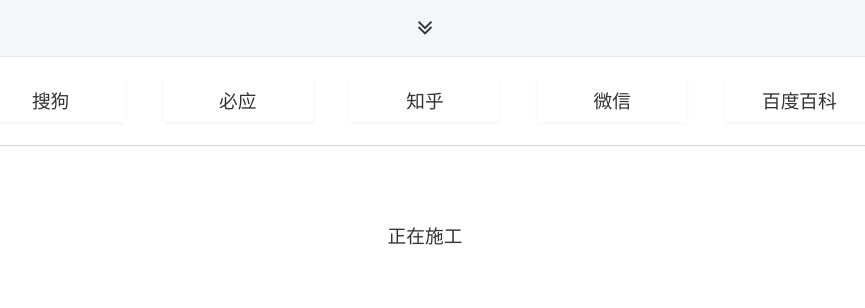
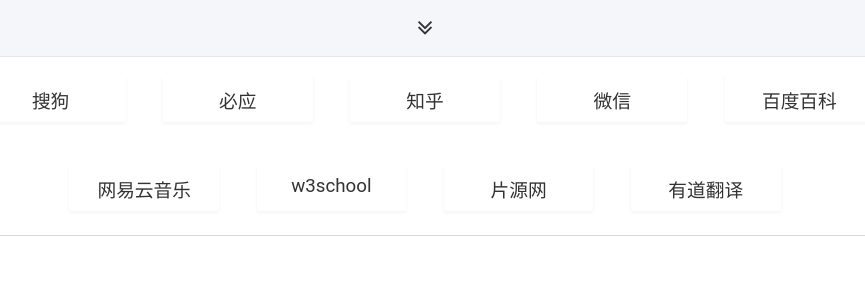
Before and after one commit to BIGC-HUB/enSure, a plain HTML site: page index.html in a window 1280 px wide. Both pictures are taken after a click on the element 640 px from the left and 28 px from the top of the page. Shown: the top 308 px of the page, without its empty margins (215-1080 px from the left). Drawn offline with nearby package versions, Linux system fonts and the light colour scheme; files that its build step writes are made by us from their sources.

Commit message:
添加搜索引擎 优化智能提示

```diff
--- a/debug.js
+++ b/debug.js
@@ -44,33 +44,49 @@
     })
     // 初始化 引擎
 var engine = {
-    all : [
-        {id:0,
-            name:'',
-            url:`http://www.sogou.com/web?ie={inputEncoding}&query=`,
-        },{
-            id:1,
-            name:'搜狗',
-            url:`http://www.sogou.com/web?ie={inputEncoding}&query=`,
-        },{
-            id:2,
-            name:'必应',
-            url:`http://cn.bing.com/search?q=`,
-        },{
-            id:3,
-            name:'知乎',
-            url:`http://www.zhihu.com/search?q=`,
-        },{
-            id:4,
-            name:'微信',
-            url:`http://weixin.sogou.com/weixin?type=2&query=`,
-        },{
-            id:5,
-            name:'百度百科',
-            url:`http://baike.baidu.com/item/`,
+    all: [{
+        id: 0,
+        name: '',
+        url: `http://www.sogou.com/web?ie={inputEncoding}&query=`,
+    }, {
+        id: 1,
+        name: '搜狗',
+        url: `http://www.sogou.com/web?ie={inputEncoding}&query=`,
+    }, {
+        id: 2,
+        name: '必应',
+        url: `http://cn.bing.com/search?q=`,
+    }, {
+        id: 3,
+        name: '知乎',
+        url: `http://zhihu.sogou.com/zhihu?query=`,
+    }, {
+        id: 4,
+        name: '微信',
+        url: `http://weixin.sogou.com/weixin?type=2&query=`,
+    }, {
+        id: 5,
+        name: '百度百科',
+        url: `http://baike.baidu.com/item/`,
+    }, {
+        id: 6,
+        name: '网易云音乐',
+        url: `http://music.163.com/#/search/m/?s=`,
+    }, {
+        id: 7,
+        name: 'w3school',
+        url: `http://cn.bing.com/search?q=site:w3school.com.cn+`,
+    }, {
+        id: 8,
+        name: '片源网',
+        url: `http://pianyuan.net/search?q=`,
+    }, {
+        id: 9,
+        name: '有道翻译',
+        url: `http://dict.youdao.com/w/`,
     },
     ],
-    id  : 0,
+    id: 0,
 }
 for (i of engine.all) {
     if (i.id > 0) {
@@ -79,12 +95,12 @@
     }
     if (i.id === engine.id) {
         var input = $('.search-input')[0]
-        input.dataset.id  = i.id
+        input.dataset.id = i.id
         input.placeholder = i.name
     }
 }
 // 搜索 按钮
-$('.search-button').on('click',   function() {
+$('.search-button').on('click', function() {
         so.search()
     })
     // 引擎 按钮
@@ -97,9 +113,9 @@
     })
     // 智能提示
 var so = {
-    search: function(value){
+    search: function(value) {
         var input = $('.search-input')[0]
-        var id    = Number(input.dataset.id)
+        var id = Number(input.dataset.id)
         if (value === undefined) {
             var value = input.value
         }
@@ -109,7 +125,7 @@
             }
         }
         if (value !== '') {
-            window.open( url )
+            window.open(url)
         } else {
             $('.search-input').focus()
         }
@@ -119,28 +135,31 @@
         var data = encodeURI(content)
         var sugurl = `https://www.sogou.com/suggnew/ajajjson?type=web&key=${data}`
             //回调函数
-        window.sogou = { sug: function(json) {
+        window.sogou = {
+                sug: function(json) {
                     so.sug = json[1]
                     $('.search-li').remove()
-            if(so.sug.length === 0) {
+                    if (so.sug.length === 0) {
                         so.hide()
                     } else {
                         so.show()
                     }
-        }}
+                }
+            }
             //动态 JS脚本
-        var temp =  `<script src=${sugurl}></script>`
+        var temp = `<script src=${sugurl}></script>`
         $("#id-Sug").html(temp)
             //http://www.cnblogs.com/woider/p/5805248.html
     },
     sug: [],
     now: -1,
     addClass: function(hover) {
-        $('.search-li').each( function(i, e) {
+        $('.search-li').each(function(i, e) {
             if (i === so.now) {
                 var e = $(e)
                 e.addClass('search-li-hover')
-                if (!hover) { //如果不是悬浮
+                //如果不是悬浮
+                if (!hover) {
                     $('.search-input').val(e.text())
                 }
             } else {
@@ -151,19 +170,21 @@
     upDown: function(next) {
         if (so.sug.length > 1) {
             var all = so.sug.length
-            var old = (so.now  + all) % all
-            so.now  = (old + next) % all
+            var old = (so.now + all) % all
+            so.now = (old + next) % all
             so.addClass()
         } else if (so.sug.length === 1) {
-            $('.search-li').addClass('search-li-hover')
+            var one = $('.search-li')
+            one.addClass('search-li-hover')
+            $('.search-input').val( one.text() )
         }
     },
     hide: function() {
-        $('.search-list').css('border-color','transparent')
+        $('.search-list').css('border-color', 'transparent')
         setTimeout("$('.search-li').hide()", 100)
     },
     show: function() {
-        $('.search-list').css('border-color','#037dd8')
+        $('.search-list').css('border-color', '#037dd8')
         for (var i = 0; i < so.sug.length; i++) {
             $('.search-list').append(`<div data-id=${i} class="search-li">${so.sug[i]}</div>`)
         }
@@ -171,12 +192,12 @@
         $('.search-space')[0].remove()
     },
 }
-$('.search-list' ).on('mouseover', '.search-li', function(event) {
+$('.search-list').on('mouseover', '.search-li', function(event) {
     so.now = Number(event.target.dataset.id)
     var hover = true
     so.addClass(hover)
 })
-$('.search-list' ).on('click',     '.search-li', function(event) {
+$('.search-list').on('click', '.search-li', function(event) {
     var value = $(event.target).text()
     so.search(value)
 })
@@ -192,14 +213,14 @@
         so.now = -1
     }
 })
-$('.search-input').on('blur',  function() {
+$('.search-input').on('blur', function() {
     so.hide()
 })
 $('.search-input').on('focus', function() {
-    if(so.sug.length === 0) {
+        if (so.sug.length === 0) {
             so.hide()
         } else {
-        $('.search-list').css('border-color','#037dd8')
+            $('.search-list').css('border-color', '#037dd8')
             $('.search-li').show()
         }
     })
--- a/index.html
+++ b/index.html
@@ -4,18 +4,23 @@
     <meta charset="utf-8">
     <title>海纳百川 - 大海</title>
     <meta name="viewport" content="width=device-width, initial-scale=1">
-        <!-- <link href="https://netdna.bootstrapcdn.com/font-awesome/4.7.0/css/font-awesome.min.css" rel="stylesheet"> -->
     <link href="ku/Font-Awesome/css/font-awesome.min.css" rel="stylesheet">
     <!-- 全局 -->
     <style>
         /* 字体栈 */
-            html,button,input,select,textarea,.pure-g [class *="pure-u"] {
+
+        html,
+        button,
+        input,
+        select,
+        textarea,
+        .pure-g [class *="pure-u"] {
             font-size: 1.17em;
             color: #333;
-                font-family:
-                Roboto, 'Segoe UI', Arial, 'Microsoft Yahei', sans-serif;
+            font-family: Roboto, 'Segoe UI', Arial, 'Microsoft Yahei', sans-serif;
         }
         /* 固定式 */
+
         body {
             margin: 0;
             text-align: center;
@@ -32,8 +37,9 @@
             background: #F5F6F9;
             border-bottom: 1px solid #E6E7EC;
         }
+
         .top-center {
-                position:relative;
+            position: relative;
             top: 1.5em;
             transform: translateY(-50%);
         }
@@ -48,28 +54,33 @@
             width: 100%;
             height: 100%;
         }
+
         .search-center {
-                position:relative;
+            position: relative;
             top: 61.8%;
             transform: translateY(-50%);
         }
+
         .search-input {
             margin-right: -0.26em;
             padding: 0.4em;
             width: 38.2%;
-                border: 1px solid rgba(0,0,0,0.25);
+            border: 1px solid rgba(0, 0, 0, 0.25);
             border-top-left-radius: 2px;
             border-top-right-radius: 0;
             border-bottom-right-radius: 0;
             border-bottom-left-radius: 2px;
             outline: 0;
         }
+
         .search-input:hover {
-                border: 1px solid rgba(0,0,0,0.4);
+            border: 1px solid rgba(0, 0, 0, 0.4);
         }
+
         .search-input:focus {
             border: 1px solid #037dd8;
         }
+
         .search-button {
             padding: 0.4em;
             width: 3.8em;
@@ -82,10 +93,12 @@
             background: #037dd8;
             color: white;
         }
+
         .search-button:hover {
-                box-shadow: 0 1px 4px rgba(0,0,0,0.4);
+            box-shadow: 0 1px 4px rgba(0, 0, 0, 0.4);
             cursor: pointer;
         }
+
         .search-list {
             height: 17em;
             text-align: justify;
@@ -98,26 +111,35 @@
             border-top: 0;
             margin-right: -0.26em;
         }
+
         .search-li {
             padding: 0.1em;
-                white-space: nowrap;        /* 禁止 换行 */
-                overflow:hidden;            /* 隐藏 超出部分 */
-                text-overflow: ellipsis;    /* 省略号 替代 */
+            white-space: nowrap;
+            /* 禁止 换行 */
+            overflow: hidden;
+            /* 隐藏 超出部分 */
+            text-overflow: ellipsis;
+            /* 省略号 替代 */
         }
+
         .search-li-hover {
             cursor: pointer;
             background: #037dd8;
             color: #fff;
         }
+
         .search-space {
             padding: 0.1em;
             text-align: right;
-                color: transparent; /* #037dd8 */
+            color: transparent;
+            /* #037dd8 */
         }
+
         .search-list-button {
             width: 3.88em;
             outline: 0;
-                background: transparent; /* 透明 */
+            background: transparent;
+            /* 透明 */
             color: transparent;
             border: 2px solid transparent;
         }
@@ -129,35 +151,44 @@
             width: 85%;
             margin: 0 auto;
         }
+
         .engine-often {
             border-bottom: 1px solid #D5D7DF;
         }
+
         .engine-design {
             height: 4em;
         }
+
         .engine-coding {
             height: 4em;
         }
+
         engine {
             width: 8em;
             height: 2.5em;
             display: inline-block;
             margin: 1em;
             padding: 0.5em;
-                white-space: nowrap;        /* 禁止 换行 */
-                overflow:hidden;            /* 隐藏 超出部分 */
-                text-overflow: ellipsis;    /* 省略号 替代 */
+            /* 禁止 换行 */
+            white-space: nowrap;
+            /* 隐藏 超出部分 */
+            overflow: hidden;
+            /* 省略号 替代 */
+            text-overflow: ellipsis;
             box-sizing: border-box;
-                box-shadow: 0 0.1em 0.2em rgba(15,32,66,.05);
+            box-shadow: 0 0.1em 0.2em rgba(15, 32, 66, .05);
             cursor: pointer;
             border: 2px solid transparent;
             border-radius: 2px;
         }
+
         engine:hover {
             border: 2px solid #389CFF;
             border-radius: 2px;
             background: #F5F6F9;
         }
+
         engine:active {
             border-color: #F5F6F9;
         }
@@ -186,7 +217,7 @@
                 <div class="search-space"><i class="fa fa-angle-double-up fa-lg" aria-hidden="true"></i></div>
             </div>
             <button class="search-list-button">
-                    <i class="fa fa-angle-double-up fa-lg" aria-hidden="true"></i>
+                    <i class="fa fa-angle-double-down fa-lg" aria-hidden="true"></i>
                 </button>
         </div>
     </div>
@@ -202,7 +233,7 @@
             正在施工
         </div>
     </div>
-        <!-- <script src="https://cdn.bootcss.com/jquery/3.1.1/jquery.min.js" charset="utf-8"></script> -->
+    <!-- 代码 -->
     <script src="ku/jQuery.js" charset="utf-8"></script>
     <script src="debug.js" charset="utf-8"></script>
 </body>
```
Lines whose indentation alone changed are shown as unchanged.
